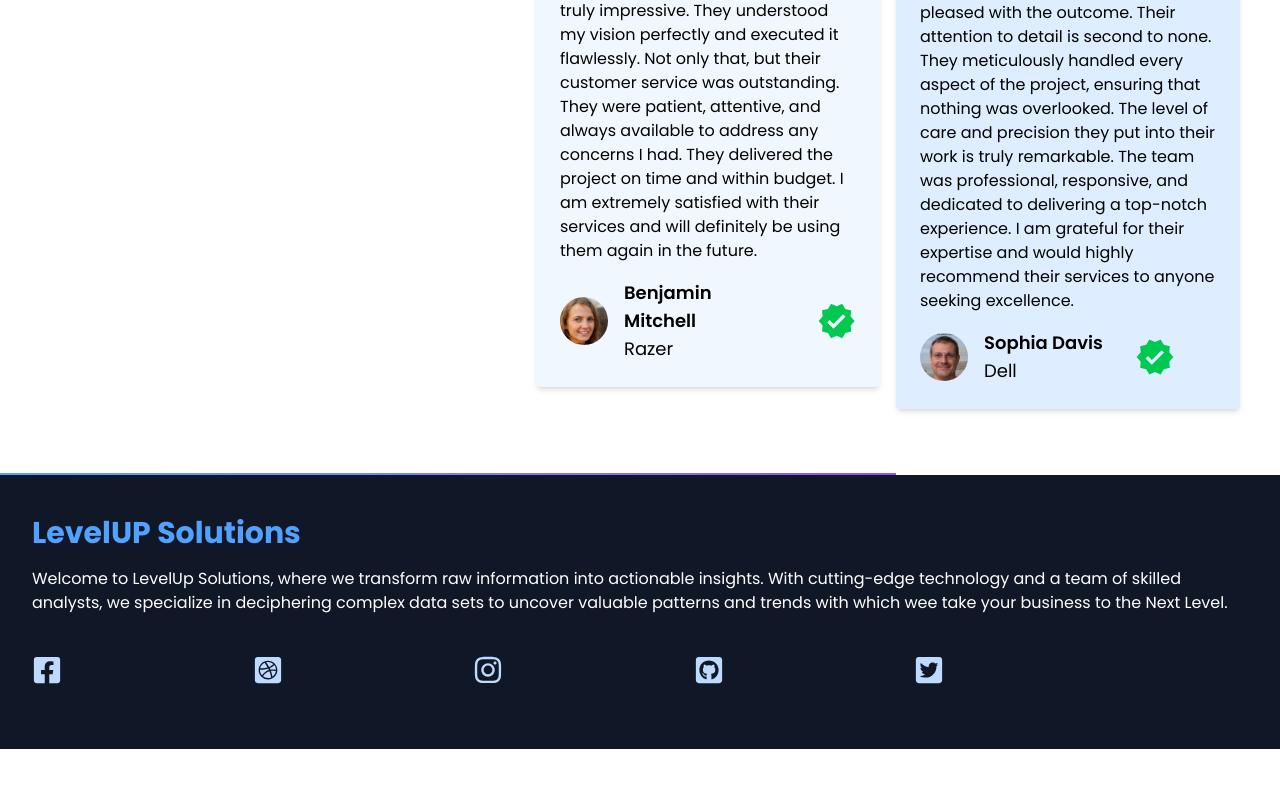
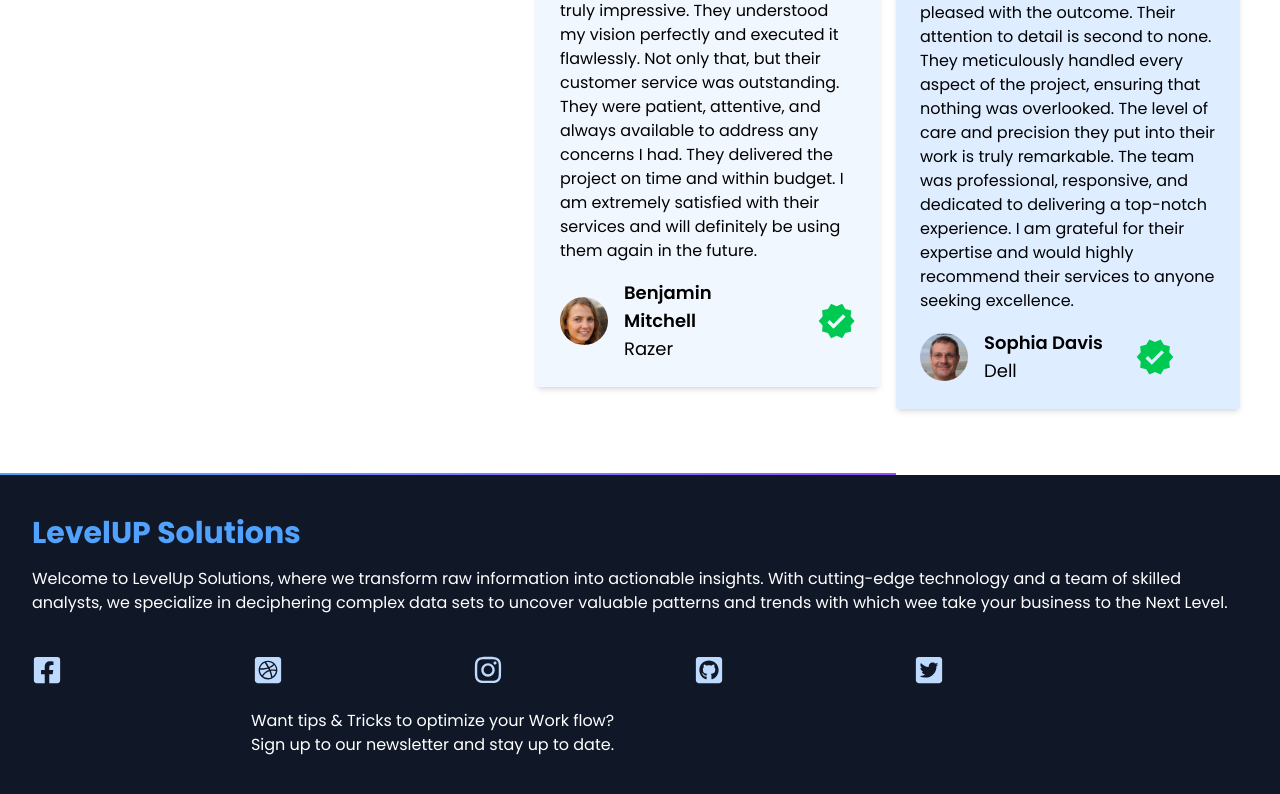
Before and after one commit to PizaaRiaaa/levelup-solutions-agency-app, a React (Vite) app: page / in a window 1280 px wide. Shown: the part 5201-5995 px from the top of the page. Before the commit the page ends 5950 px from the top, so only its background shows below. Built offline with nearby package versions, Linux system fonts and the light colour scheme.

Commit message:
feat: added news letter

```diff
--- a/src/components/Footer/Footer.tsx
+++ b/src/components/Footer/Footer.tsx
@@ -17,6 +17,19 @@ export const Footer = () => {
                         <FaTwitterSquare size={30} className="cursor-pointer" />
                     </div>
                 </div>
+                <div className="text-white sm:w-[900px] sm:ml-[18%] sm:mr-[12%] sm:pt-0">
+                    <div>
+                        <h1>Want tips & Tricks to optimize your Work flow?</h1>
+                        <p>Sign up to our newsletter and stay up to date.</p>
+                    </div>
+                    <div className="my-4">
+                        <div className="justify-center flex">
+                            <input className="placeholder:pl-4 flex mr-[-50px] h-10 sm:w-[50%] sm:h-[35px] mx-auto rounded-md text-black" />
+
+                        </div>
+
+                    </div>
+                </div>
             </div>
             {/* footer top section end */}
             {/* footer bottom section with links */}
```
